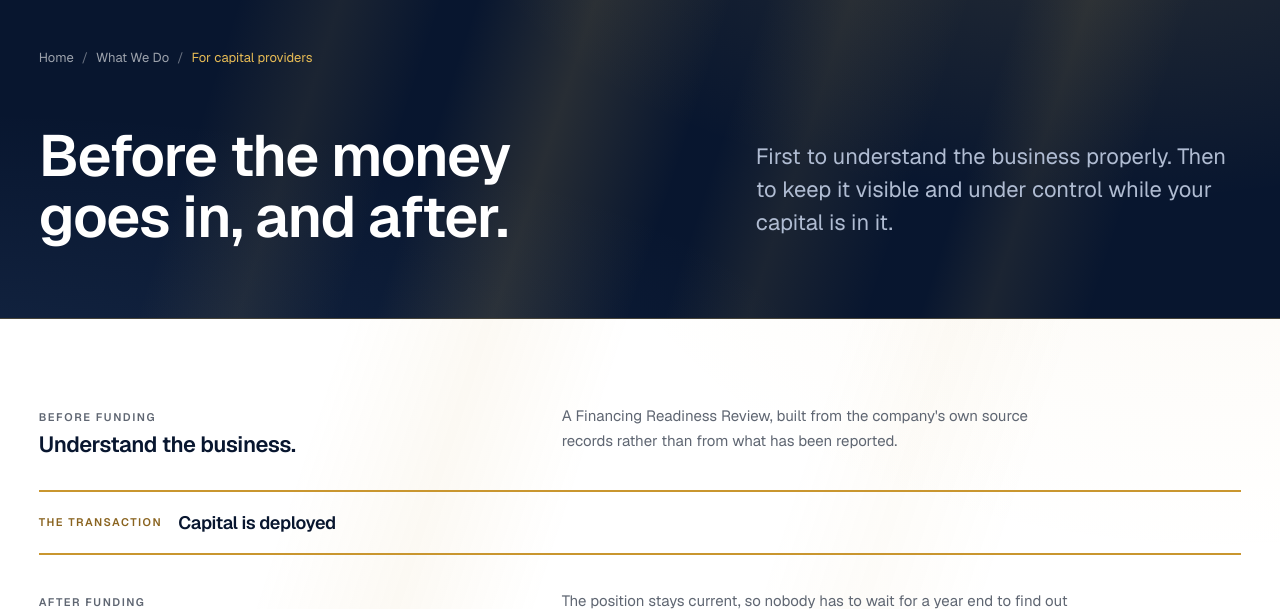
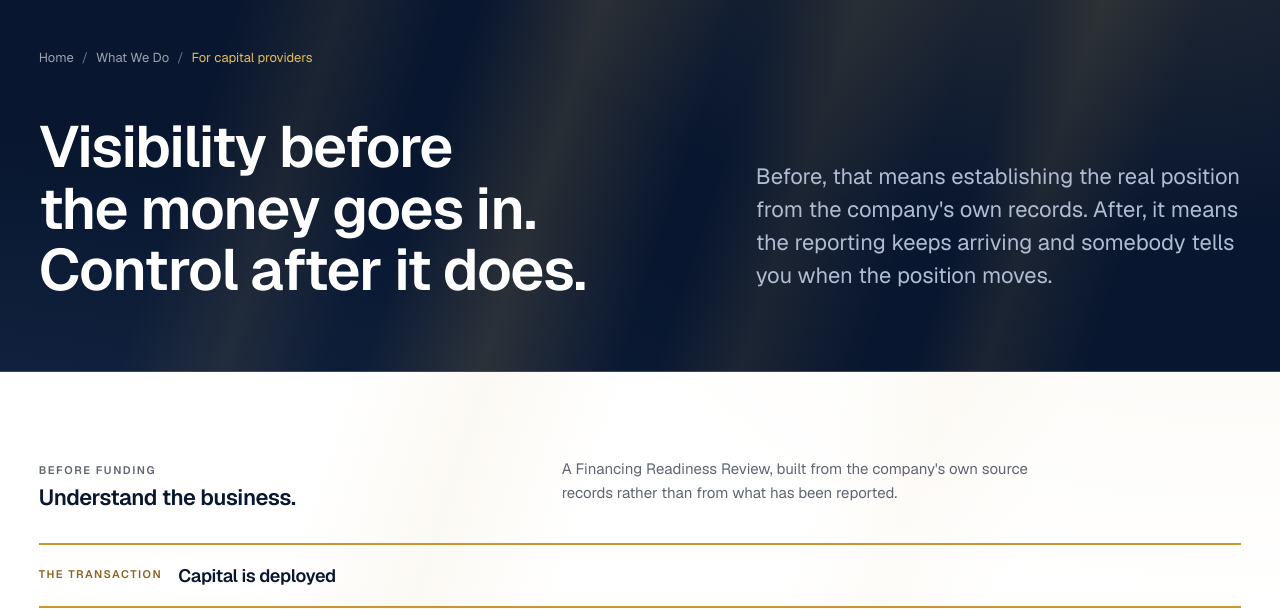
Before and after one commit to AFgroup360/website, a PHP site: page /for-capital-providers.html in a window 1280 px wide. Shown: the part 77-686 px from the top of the page. Run offline with PHP 8.4, Linux system fonts and the light colour scheme.

Commit message:
Say what the capital page actually gives, before and after
Visibility before the money goes in. Control after it does. The heading
now names both halves instead of only marking the two moments in time,
and the lede says what each half means in practice. The What We Do card
follows.

Co-Authored-By: Claude Opus 5 <noreply@anthropic.com>
Claude-Session: https://claude.ai/code/session_014HeX2eCQpZKdnhGt1WQaZM

```diff
--- a/css/main.css
+++ b/css/main.css
@@ -275,7 +275,9 @@
   display: grid; grid-template-columns: minmax(0, 7fr) minmax(0, 5fr);
   gap: var(--space-5) var(--grid-gap); align-items: end;
 }
-.page-title--split h1 { max-width: 16ch; }
+.page-title--split h1 { max-width: 17ch; }
+/* Spans in a page title are sentence breaks, kept on their own lines. */
+.page-title h1 span { display: block; }
 .page-title--split .lede { max-width: 44ch; padding-bottom: 0.4em; }
 .page-title h1 + p { margin-top: var(--space-5); }
 @media (max-width: 900px) {
--- a/for-capital-providers.html
+++ b/for-capital-providers.html
@@ -77,9 +77,11 @@
   </ol>
 </nav>
     <div class="page-title page-title--split">
-      <h1>Before the money goes in, and after.</h1>
-      <p class="lede lede--lead">First to understand the business properly. Then to keep
-        it visible and under control while your capital is in it.</p>
+      <h1><span>Visibility before the money goes in.</span>
+          <span>Control after it does.</span></h1>
+      <p class="lede lede--lead">Before, that means establishing the real position from
+        the company's own records. After, it means the reporting keeps arriving and
+        somebody tells you when the position moves.</p>
     </div>
   </div>
 </section>
--- a/tools/pages/what-we-do.html
+++ b/tools/pages/what-we-do.html
@@ -31,7 +31,7 @@
       </a>
       <a class="side side--dark side--link" href="for-capital-providers.html">
         <span class="side__tag">For capital providers</span>
-        <p class="side__claim">Before funding, and after.</p>
+        <p class="side__claim">Visibility before, control after.</p>
         <dl class="side__rows">
           <div><dt>Before funding</dt><dd>Understand the business properly</dd></div>
           <div><dt>The transaction</dt><dd>A position both sides can read</dd></div>
--- a/what-we-do.html
+++ b/what-we-do.html
@@ -105,7 +105,7 @@
       </a>
       <a class="side side--dark side--link" href="for-capital-providers.html">
         <span class="side__tag">For capital providers</span>
-        <p class="side__claim">Before funding, and after.</p>
+        <p class="side__claim">Visibility before, control after.</p>
         <dl class="side__rows">
           <div><dt>Before funding</dt><dd>Understand the business properly</dd></div>
           <div><dt>The transaction</dt><dd>A position both sides can read</dd></div>
```
Also changed, not shown: tools/pages/for-capital-providers.html (+5 -3 lines).
